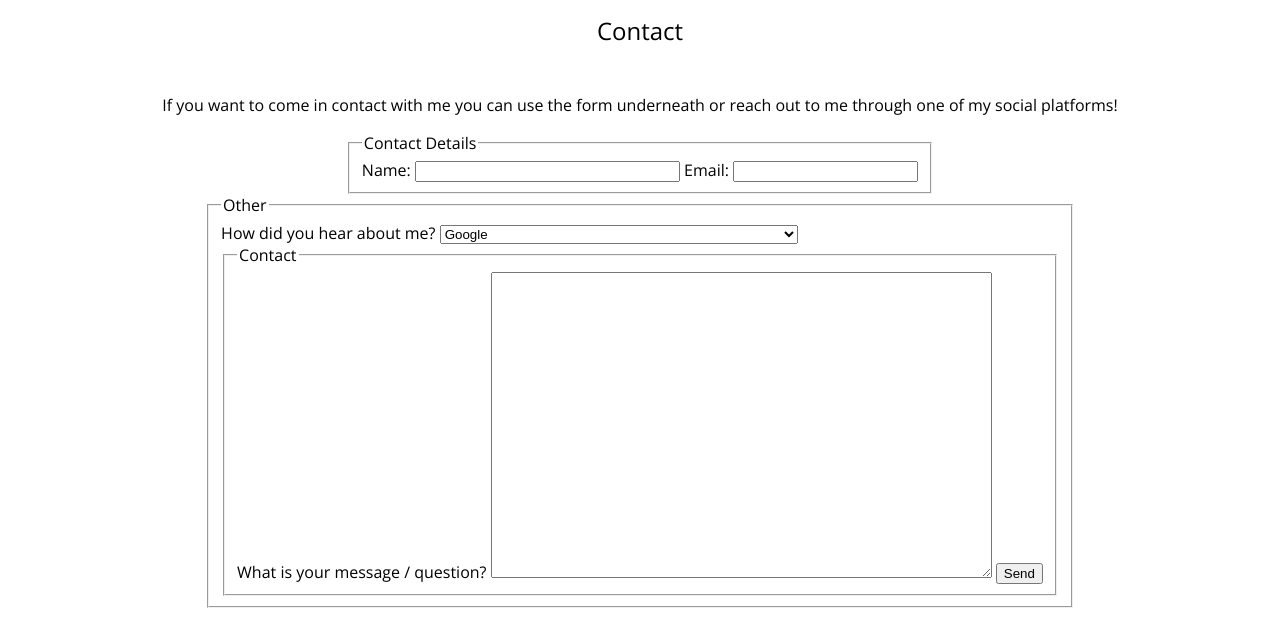
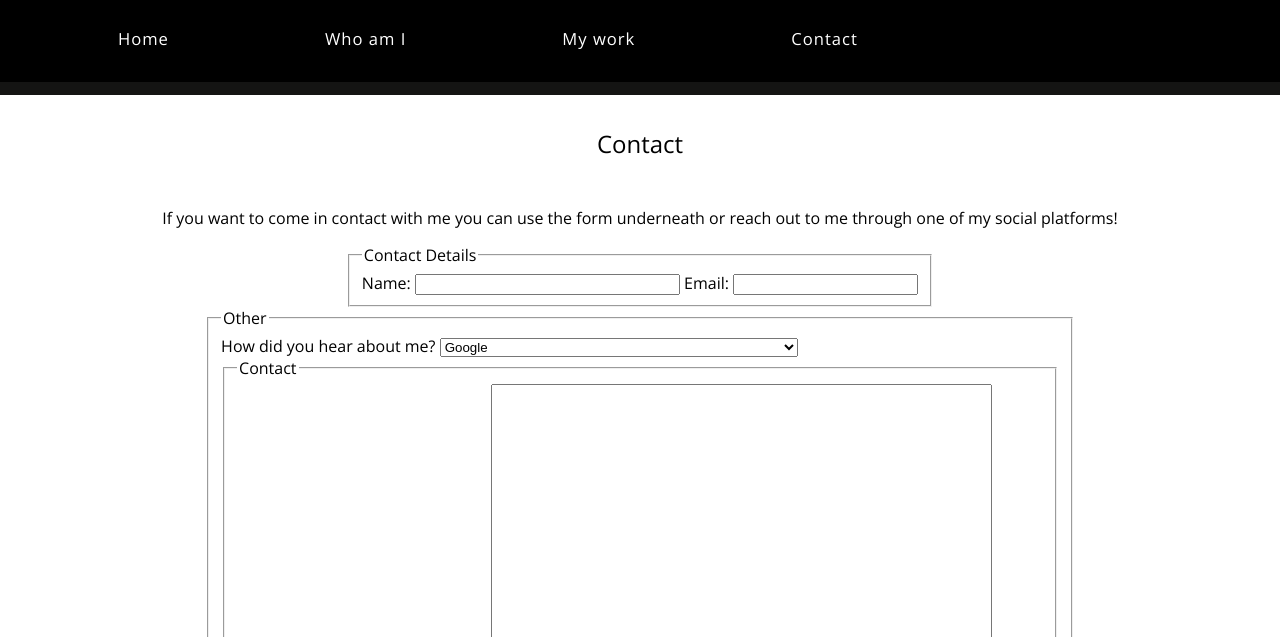
Before and after one commit to Laurie1996/frontend-developement-2-, a plain HTML site: page contact.html in a window 1280 px wide. Shown: the part 87-724 px from the top of the page. Drawn offline with nearby package versions, Linux system fonts and the light colour scheme.

Commit message:
Update contact.html

```diff
--- a/contact.html
+++ b/contact.html
@@ -48,7 +48,7 @@
 
             <a href="index.html"><img src="images/logo3.png" alt="logo" class="logo"></a>
 
-            <nav class="nav">
+            <nav>
                 <div class="hamburger-menu">
                     <div class="line line-1"></div>
                     <div class="line line-2"></div>
```
